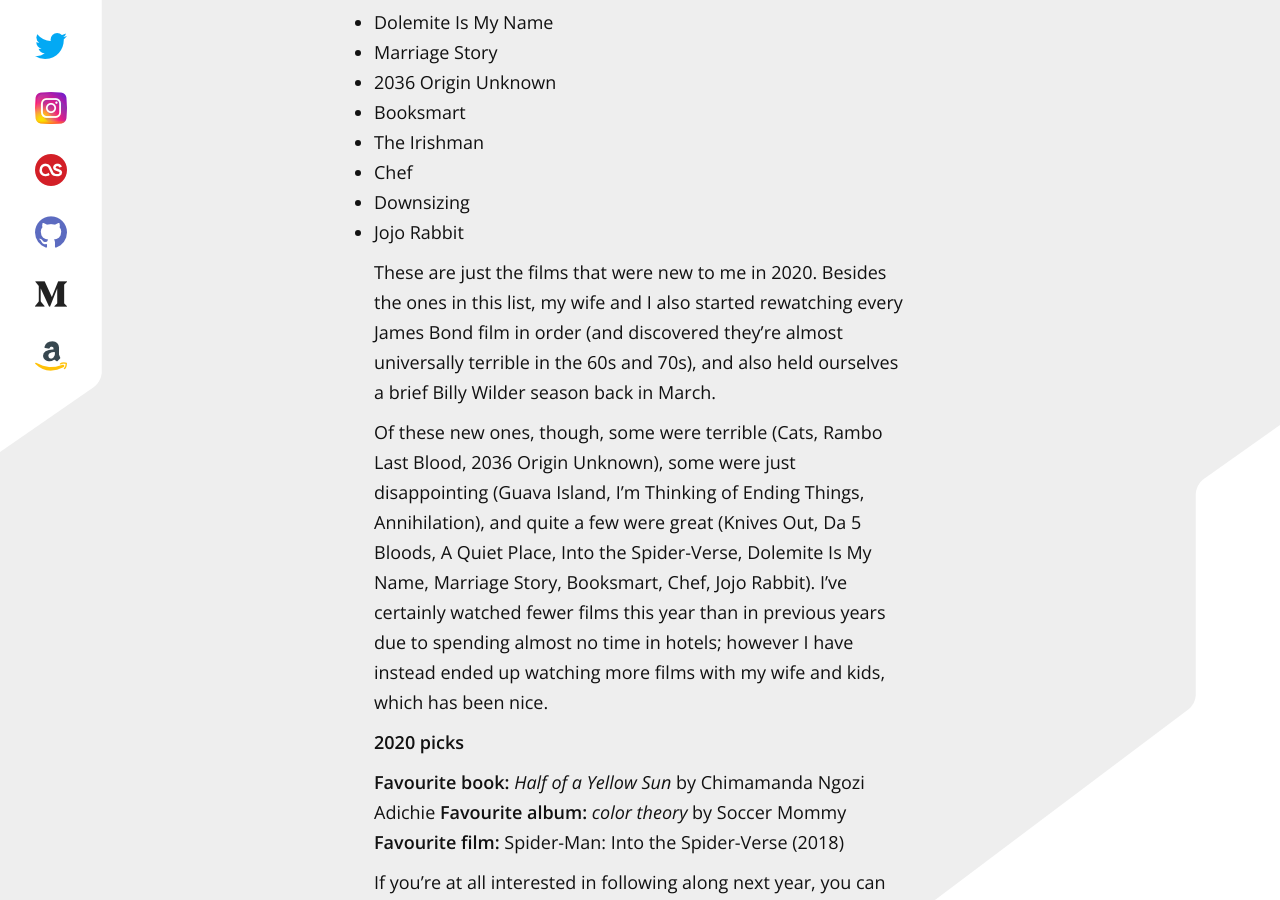
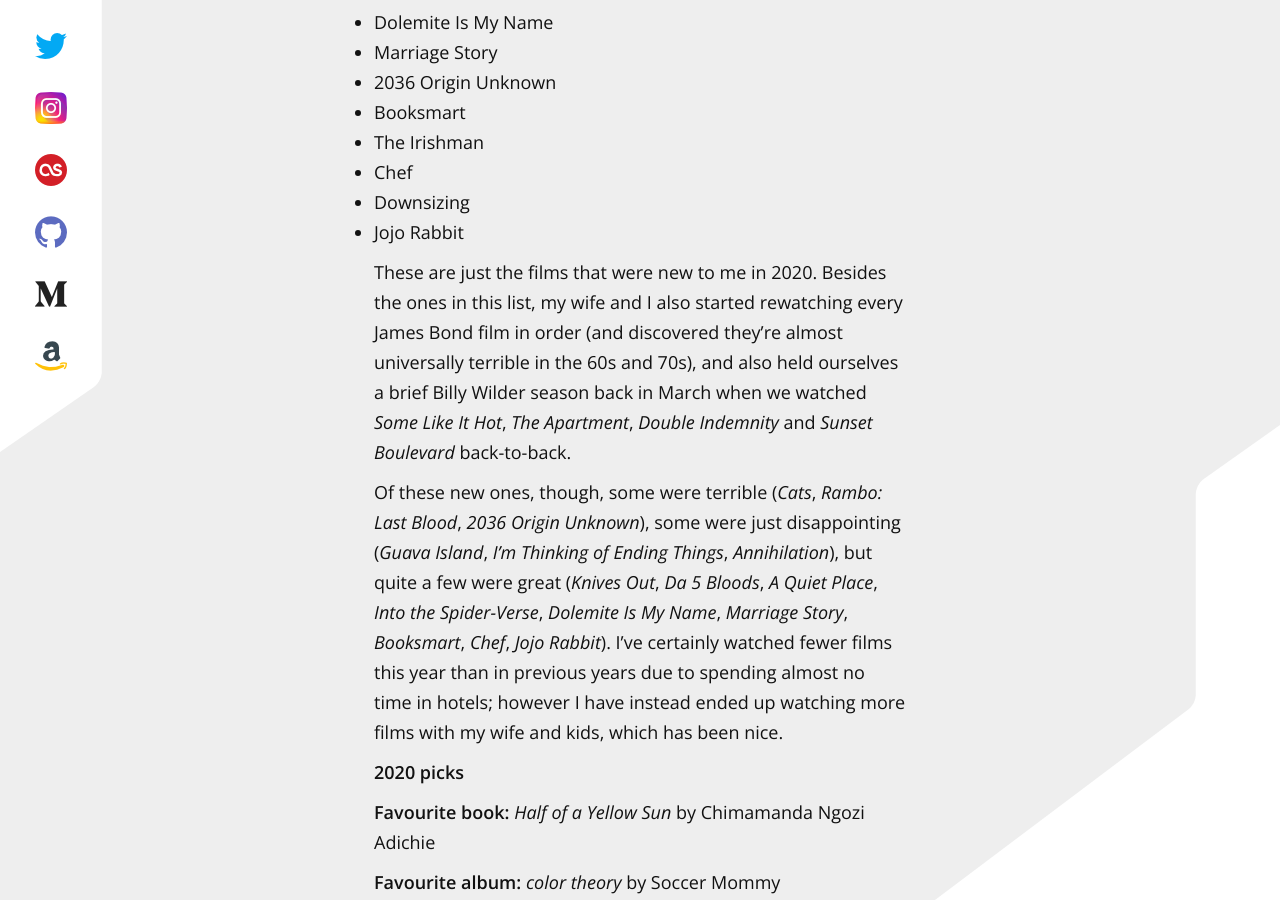
Before and after one commit to matthewpennell/matthewpennell.com, a Jekyll site: the page built from _posts/2020-12-31-yearly-lists.md, in a window 1280 px wide and 900 px high, scrolled down 5621 px. Built offline with Jekyll 4.4.1, drawn with Linux system fonts in a browser that asks for light colours; some of the changed text lies outside the part shown.

Commit message:
Update 2020-12-31-yearly-lists.md

```diff
--- a/_posts/2020-12-31-yearly-lists.md
+++ b/_posts/2020-12-31-yearly-lists.md
@@ -137,14 +137,16 @@
 * Downsizing
 * Jojo Rabbit
 
-These are just the films that were new to me in 2020. Besides the ones in this list, my wife and I also started rewatching every James Bond film in order (and discovered they're almost universally terrible in the 60s and 70s), and also held ourselves a brief Billy Wilder season back in March.
+These are just the films that were new to me in 2020. Besides the ones in this list, my wife and I also started rewatching every James Bond film in order (and discovered they're almost universally terrible in the 60s and 70s), and also held ourselves a brief Billy Wilder season back in March when we watched _Some Like It Hot_, _The Apartment_, _Double Indemnity_ and _Sunset Boulevard_ back-to-back.
 
-Of these new ones, though, some were terrible (Cats, Rambo Last Blood, 2036 Origin Unknown), some were just disappointing (Guava Island, I'm Thinking of Ending Things, Annihilation), and quite a few were great (Knives Out, Da 5 Bloods, A Quiet Place, Into the Spider-Verse, Dolemite Is My Name, Marriage Story, Booksmart, Chef, Jojo Rabbit). I've certainly watched fewer films this year than in previous years due to spending almost no time in hotels; however I have instead ended up watching more films with my wife and kids, which has been nice.
+Of these new ones, though, some were terrible (_Cats_, _Rambo: Last Blood_, _2036 Origin Unknown_), some were just disappointing (_Guava Island_, _I'm Thinking of Ending Things_, _Annihilation_), but quite a few were great (_Knives Out_, _Da 5 Bloods_, _A Quiet Place_, _Into the Spider-Verse_, _Dolemite Is My Name_, _Marriage Story_, _Booksmart_, _Chef_, _Jojo Rabbit_). I've certainly watched fewer films this year than in previous years due to spending almost no time in hotels; however I have instead ended up watching more films with my wife and kids, which has been nice.
 
 ## 2020 picks
 
 **Favourite book:** _Half of a Yellow Sun_ by Chimamanda Ngozi Adichie
+
 **Favourite album:** _color theory_ by Soccer Mommy
+
 **Favourite film:** Spider-Man: Into the Spider-Verse (2018)
 
 If you're at all interested in following along next year, you can find me on [GoodReads](https://www.goodreads.com/user/show/13428913-matthew-pennell), [Last.fm](https://www.last.fm/user/Watchmaker), and [Letterboxd](https://letterboxd.com/matthewpennell/).
```
Also changed, not shown: other parts of _posts/2020-12-31-yearly-lists.md (+3 -3 lines).
